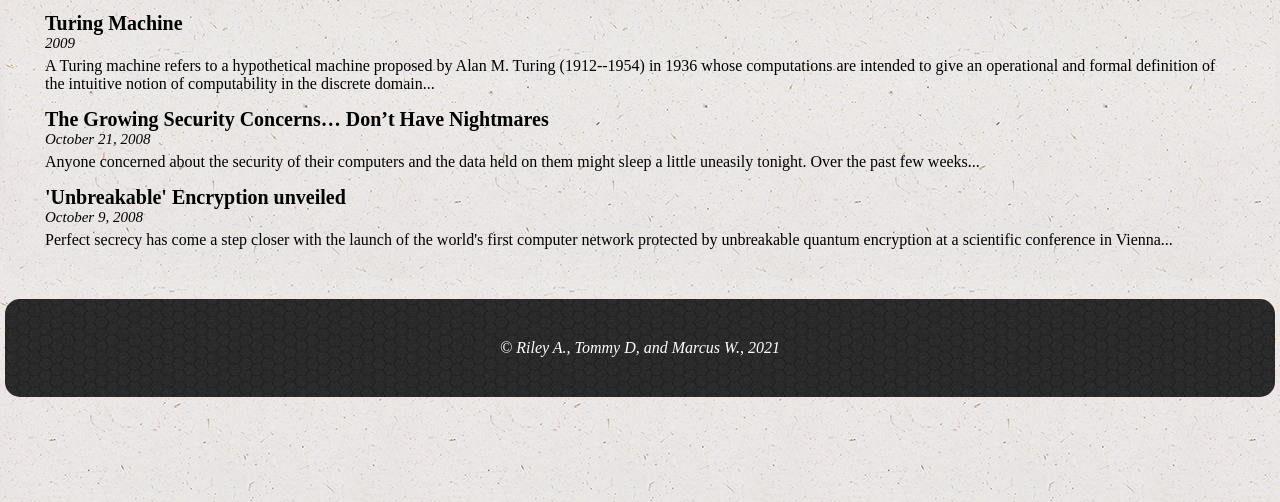
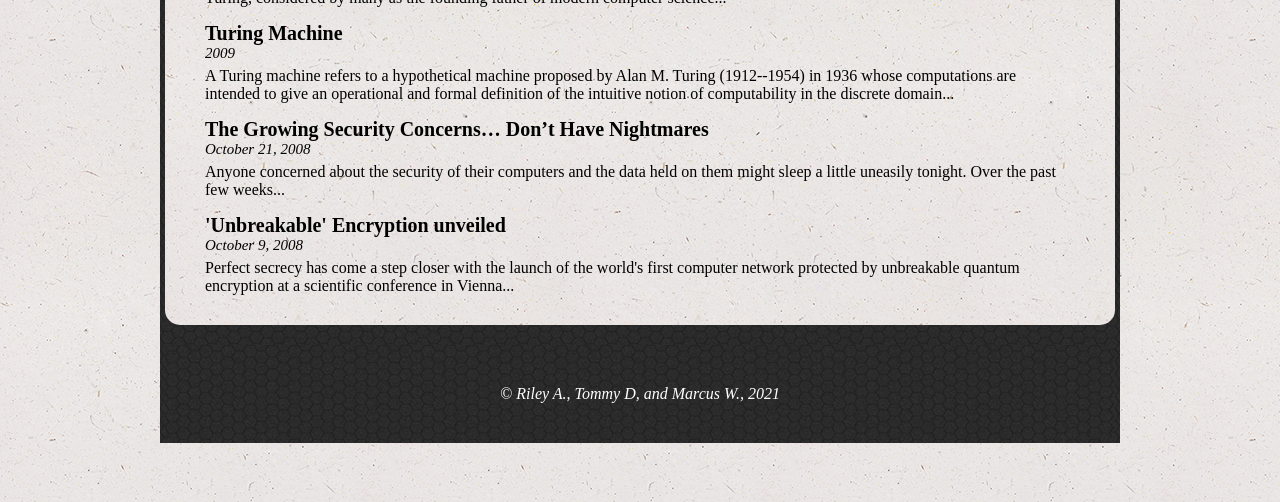
Before and after one commit to riley-a/oldsite, a plain HTML site: page more-news.html in a window 1280 px wide. Shown: the part 298-800 px from the top of the page. Drawn offline with nearby package versions, Linux system fonts and the light colour scheme.

Commit message:
Update more-news.html
Missing tag

```diff
--- a/more-news.html
+++ b/more-news.html
@@ -17,6 +17,7 @@
     <script src="js/scripts.js"> </script>
   </head>
   <body>
+    <div id="p_wrapper">
     <header>
       <a href="/" class="hometag">
         <img src="img/homepic.png" alt="homebutton.png" id="homepic">
@@ -80,5 +81,6 @@
         <p>© Riley A., Tommy D, and Marcus W., 2021</p>
       </div>
     </div>
+    </div>
   </body>
 </html>
```
